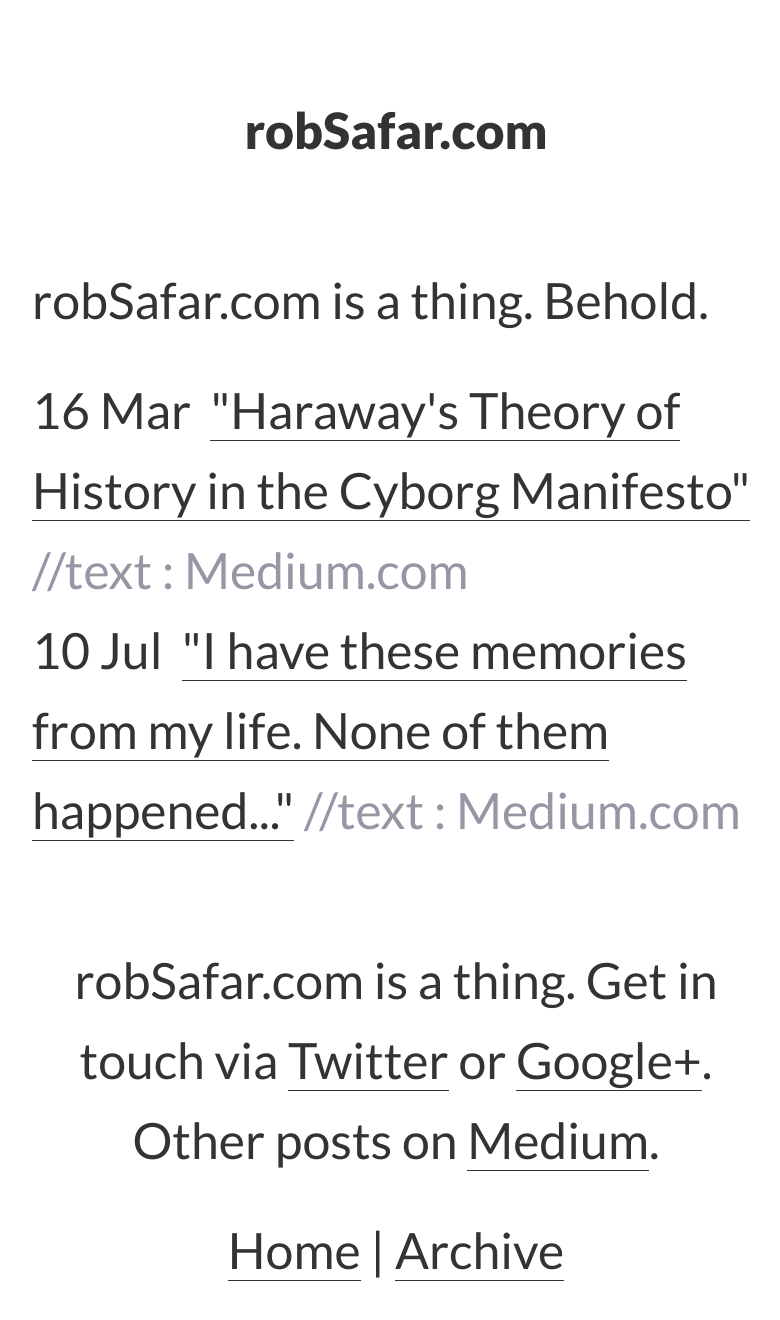
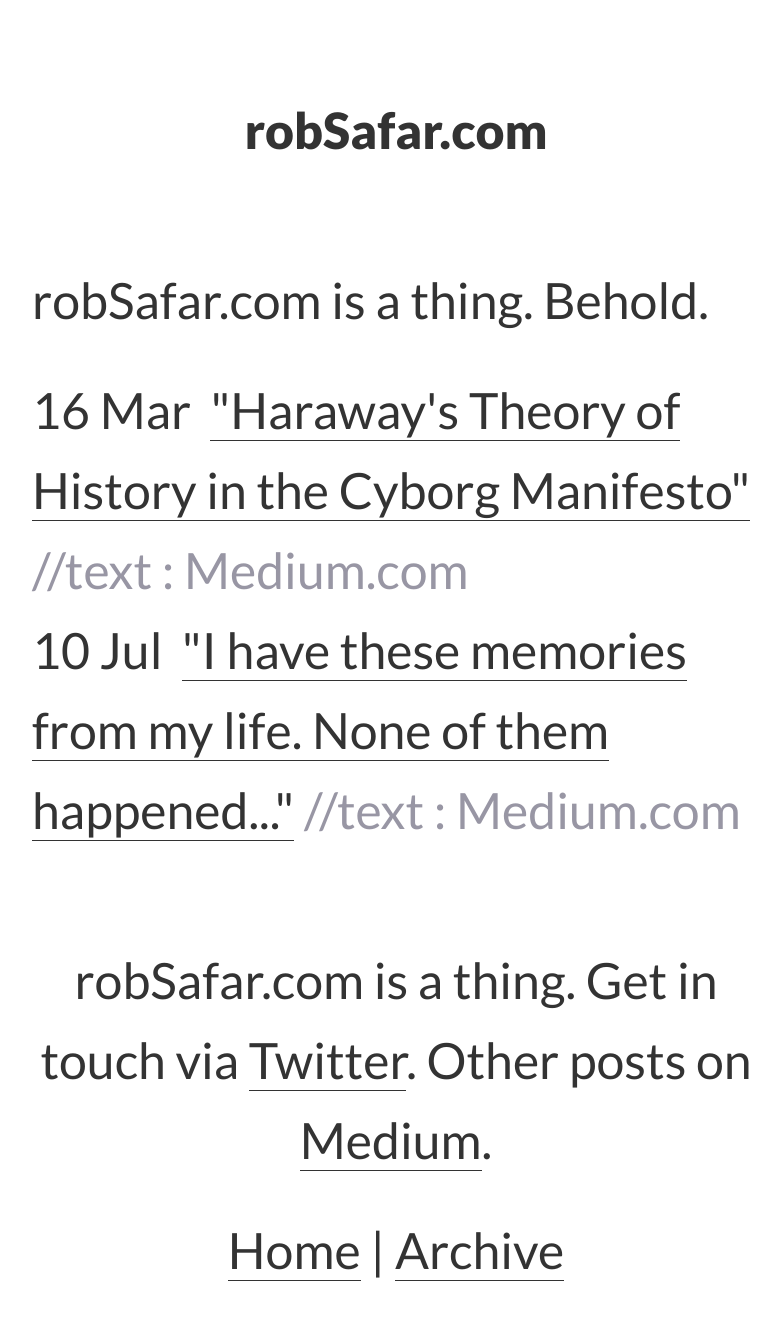
Before and after one commit to whereof-thereof/NotReally, a Jekyll site: the page built from index.html, in a window 1280 px wide. Shown: the whole page, without its empty margins (244-1024 px from the left). Built offline with Jekyll 4.4.1, drawn with Linux system fonts in a browser that asks for light colours.

Commit message:
Why bother with the G+ link?

```diff
--- a/_includes/footer.html
+++ b/_includes/footer.html
@@ -1,5 +1,5 @@
 <footer class="site-footer">
-  <p>{{ site.title }} is a thing. Get in touch via <a href="https://twitter.com/robsafar">Twitter</a> or <a href="https://plus.google.com/+RobSafar">Google+</a>. Other posts on <a href="https://medium.com/@robsafar">Medium</a>.</p>
+  <p>{{ site.title }} is a thing. Get in touch via <a href="https://twitter.com/robsafar">Twitter</a>. Other posts on <a href="https://medium.com/@robsafar">Medium</a>.</p>
   <p><a href="{{ site.baseurl }}/">Home</a>
   {% for my_page in site.pages %}
     {% unless my_page.exclude_from_nav %}
```
